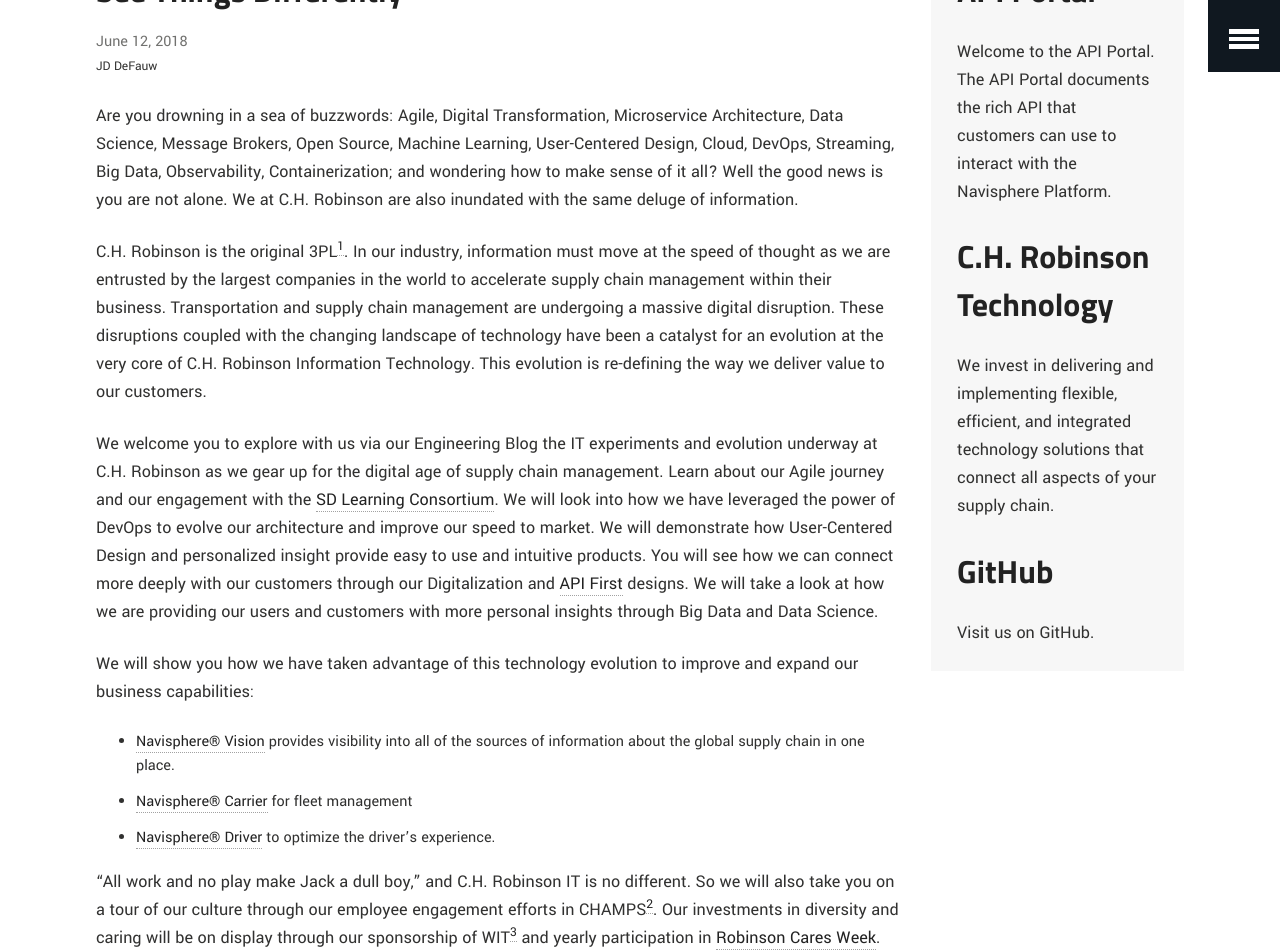
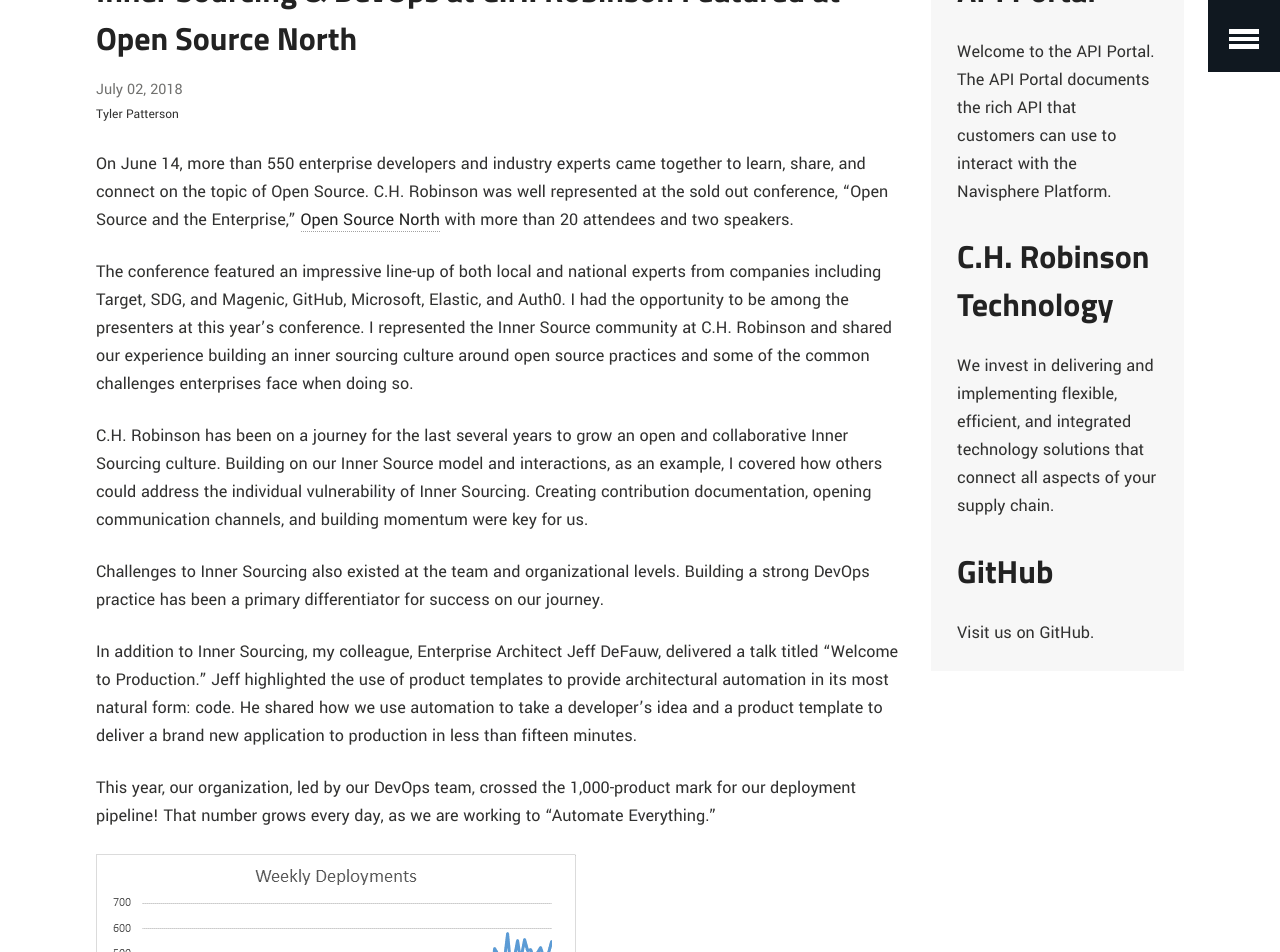
Before and after one commit to ch-robinson/ch-robinson.github.com, a Jekyll site: the page built from index.html, in a window 1280 px wide and 1400 px high, scrolled down 533 px. Shown: the top 952 px of the window. Built offline with Jekyll 4.4.1, drawn with Linux system fonts in a browser that asks for light colours; some of the changed text lies outside the part shown.

Commit message:
Post: Open Source North

```diff
--- a/_data/authors.yml
+++ b/_data/authors.yml
@@ -5,3 +5,10 @@
   bio: Enterprise Architect with a passion for applying the principles of Agile and DevOps to deliver value to end users.
   web: https://www.linkedin.com/in/jeff-defauw-935a809/
   gravatar: 356447a774631efe613cf9b3383dd657
+pattertj:
+  name: Tyler Patterson
+  bio: "I am an Engineering Craft Manager at C.H. Robinson. I love EDM music. I have 3 cats, Milton, Winston, and Ivan.
+        I don't like IPA's. I watch more video games than I play. I'm obsessed with Home Automation and 3D Printing."
+  web: https://pattertj.github.io
+  twitter: pattertj
+  gravatar: b13aa0f1f92243e54b112d1b93c3d5fa
--- /dev/null
+++ b/_posts/2018-07-02-open-source-north.md
@@ -0,0 +1,55 @@
+---
+layout: article
+title: "Inner Sourcing & DevOps at C.H. Robinson Featured at Open Source North"
+authors:
+ - pattertj
+modified: 2018-07-02
+categories: conference
+excerpt: 'On June 14, more than 550 enterprise developers and industry experts came together to learn, share, and
+          connect on the topic of Open Source. C.H. Robinson was well represented at the sold out conference, "Open
+          Source and the Enterprise," Open Source North with more than 20 attendees and two speakers.'
+tags: [Open Source, Technology, Conferences]
+image:
+  feature: posts/2018/osn-banner.jpg
+  teaser:
+  thumb:
+disclaimer: true
+---
+
+On June 14, more than 550 enterprise developers and industry experts came together to learn, share, and connect on the
+topic of Open Source. C.H. Robinson was well represented at the sold out conference, "Open Source and the Enterprise,"
+[Open Source North](https://opensourcenorth.com) with more than 20 attendees and two speakers.
+
+The conference featured an impressive line-up of both local and national experts from companies including Target, SDG,
+and Magenic, GitHub, Microsoft, Elastic, and Auth0. I had the opportunity to be among the presenters at this year’s
+conference. I represented the Inner Source community at C.H. Robinson and shared our experience building an inner
+sourcing culture around open source practices and some of the common challenges enterprises face when doing so.
+
+C.H. Robinson has been on a journey for the last several years to grow an open and collaborative Inner Sourcing
+culture. Building on our Inner Source model and interactions, as an example, I covered how others could address the
+individual vulnerability of Inner Sourcing. Creating contribution documentation, opening communication channels, and
+building momentum were key for us.
+
+Challenges to Inner Sourcing also existed at the team and organizational levels. Building a strong DevOps practice has
+been a primary differentiator for success on our journey.
+
+In addition to Inner Sourcing, my colleague, Enterprise Architect Jeff DeFauw, delivered a talk titled "Welcome to
+Production." Jeff highlighted the use of product templates to provide architectural automation in its most natural
+form: code. He shared how we use automation to take a developer's idea and a product template to deliver a brand new
+application to production in less than fifteen minutes.
+
+This year, our organization, led by our DevOps team, crossed the 1,000-product mark for our deployment pipeline! That
+number grows every day, as we are working to "Automate Everything."
+
+<figure>
+	<img src="{{site.url}}{{site.baseurl}}/images/posts/2018/weekly-deployments.png" alt="DevOps Deployment Growth Chart">
+	<figcaption>DevOps Deployment Growth Chart</figcaption>
+</figure>
+
+C.H. Robinson is proud to be a part of the Minnesota tech community, volunteering, participating, and giving back at
+events like Open Source North. Open Source North, along with other annual Twin Cities tech events like Minnebar and
+DevOpsDays, show the strength of our community in the Twin Cities. It is part of the reason the Twin Cities are
+picking up the name "Silicon Prairie" as a technology hotbed.
+
+[Join us](https://www.chrobinson.com/en-us/careers/) on our journey toward speed-to-market and contributing to the
+Twin Cities tech community!
```
Also changed, not shown: images/posts/2018/osn-banner.jpg (added), images/posts/2018/weekly-deployments.png (added).
